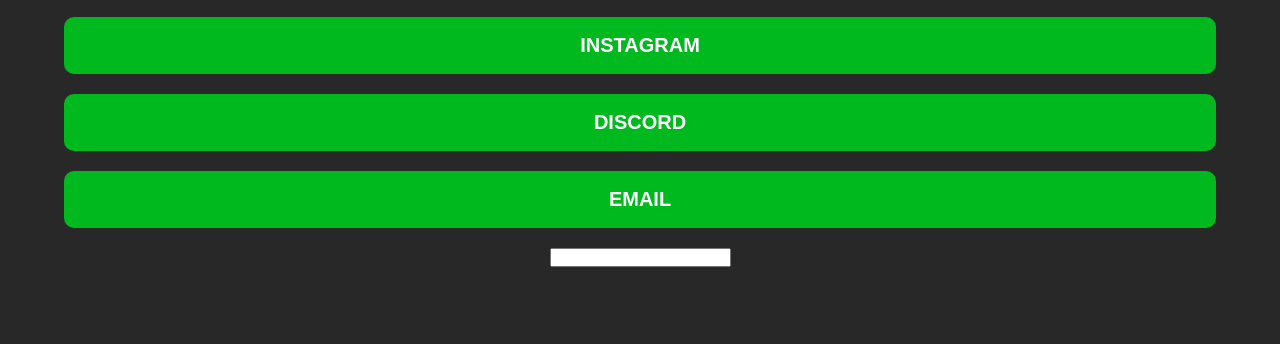
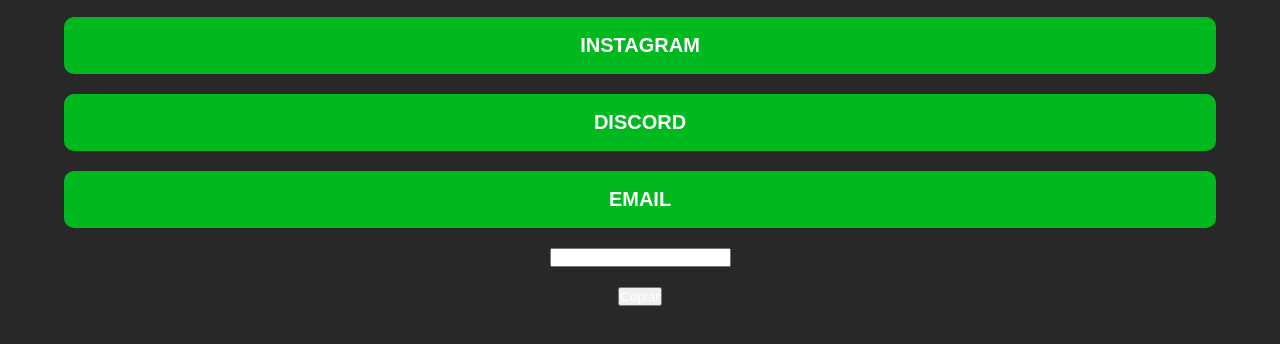
Before and after one commit to Malcriaduu/WeedLifee, a plain HTML site: page index.html in a window 1280 px wide. Shown: the part 258-602 px from the top of the page. Drawn offline with Linux system fonts and the light colour scheme.

Commit message:
Update index.html

```diff
--- a/index.html
+++ b/index.html
@@ -16,6 +16,7 @@
 		<a href="https://discord.gg/r6wsJBfTQP">Discord</a>
 		<a href="malcriadu@weedlifee.org">Email</a>
 		<input type="text"name="texto" />
+		<button> Copiar </button>
 	</div>
 </body>
 </html>
```
